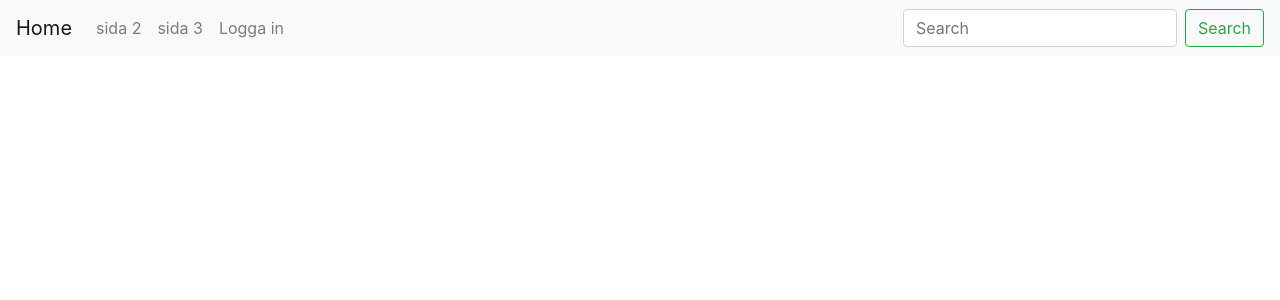
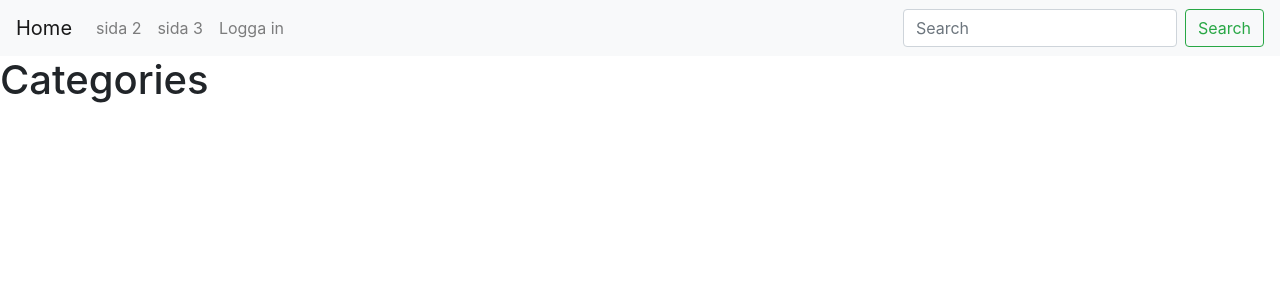
Before and after one commit to friduslol/fullstack, a React (Create React App) app: page /categories in a window 1280 px wide. Shown: the top 300 px of the page. Built offline with nearby package versions, Linux system fonts and the light colour scheme.

Commit message:
created Categories page, fixed routing and empty css file

```diff
--- a/src/App.js
+++ b/src/App.js
@@ -1,5 +1,6 @@
 import {BrowserRouter, Route} from "react-router-dom";
 import Home from './views/Home';
+import Categories from './views/Categories';
 import Details from './views/Details';
 import Navbar from './components/Navbar';
 import ChannelContextProvider from './contexts/ChannelContext';
@@ -11,6 +12,7 @@ function App() {
         <ChannelContextProvider>
         <Navbar />
         <Route exact path="/" component={Home} />
+        <Route exact path="/categories" component={Categories} />
         <Route exact path="/details/:id" component={Details} />
         </ChannelContextProvider>
       </BrowserRouter>
--- a/src/components/Navbar.js
+++ b/src/components/Navbar.js
@@ -8,7 +8,7 @@ const Navbar = () => {
             <ReactBootstrap.Navbar.Toggle aria-controls="basic-navbar-nav" />
             <ReactBootstrap.Navbar.Collapse id="basic-navbar-nav">
                 <ReactBootstrap.Nav className="mr-auto">
-                <ReactBootstrap.Nav.Link href="#home">sida 2</ReactBootstrap.Nav.Link>
+                <ReactBootstrap.Nav.Link as={Link} to="/categories">sida 2</ReactBootstrap.Nav.Link>
                 <ReactBootstrap.Nav.Link href="#link">sida 3</ReactBootstrap.Nav.Link>
                 <ReactBootstrap.Nav.Link href="#link">Logga in</ReactBootstrap.Nav.Link>
                 </ReactBootstrap.Nav>
--- /dev/null
+++ b/src/views/Categories.js
@@ -0,0 +1,11 @@
+import CStyles from "../styles/CategoriesStyles.module.css";
+
+const Categories = () => {
+    return(
+        <div className={CStyles.categoriesWrapper}>
+            <h1>Categories</h1>
+        </div>
+    )
+}
+
+export default Categories;
```
Also changed, not shown: src/styles/CategoriesStyles.module.css (added).
